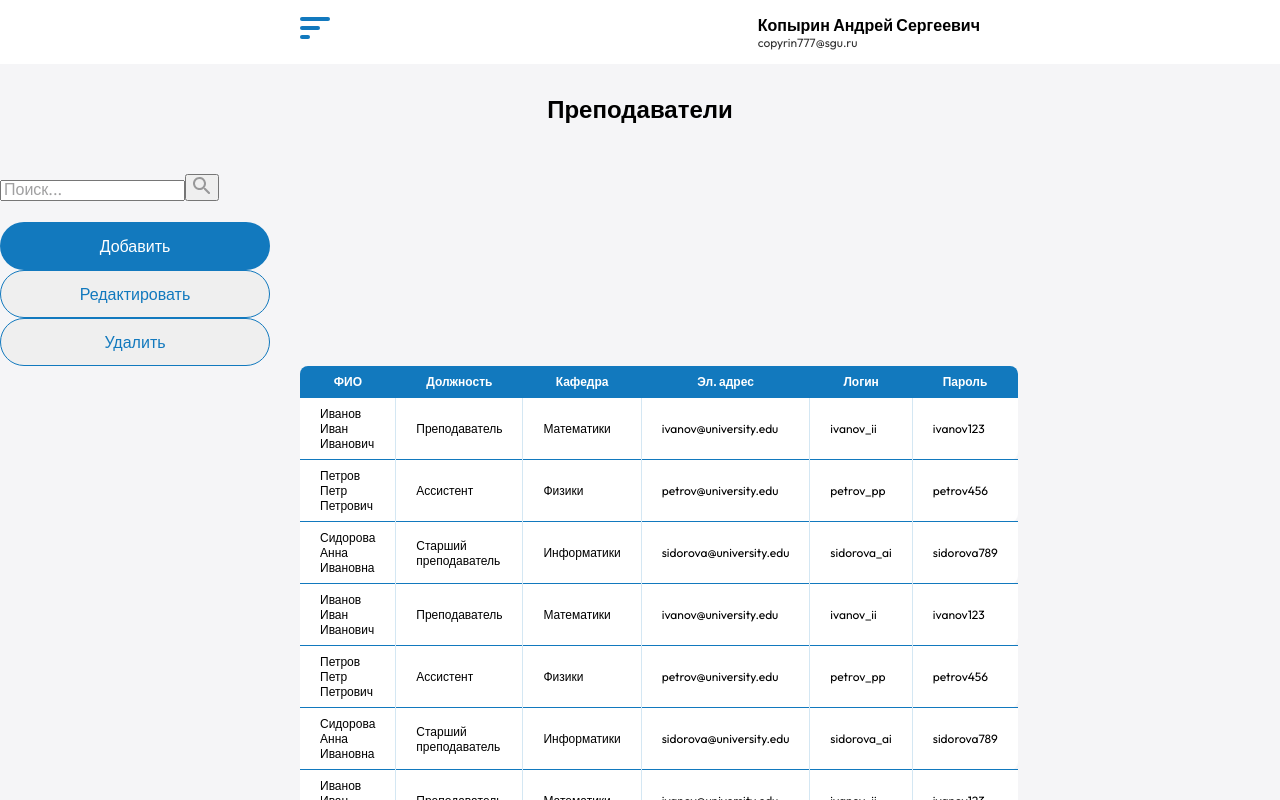
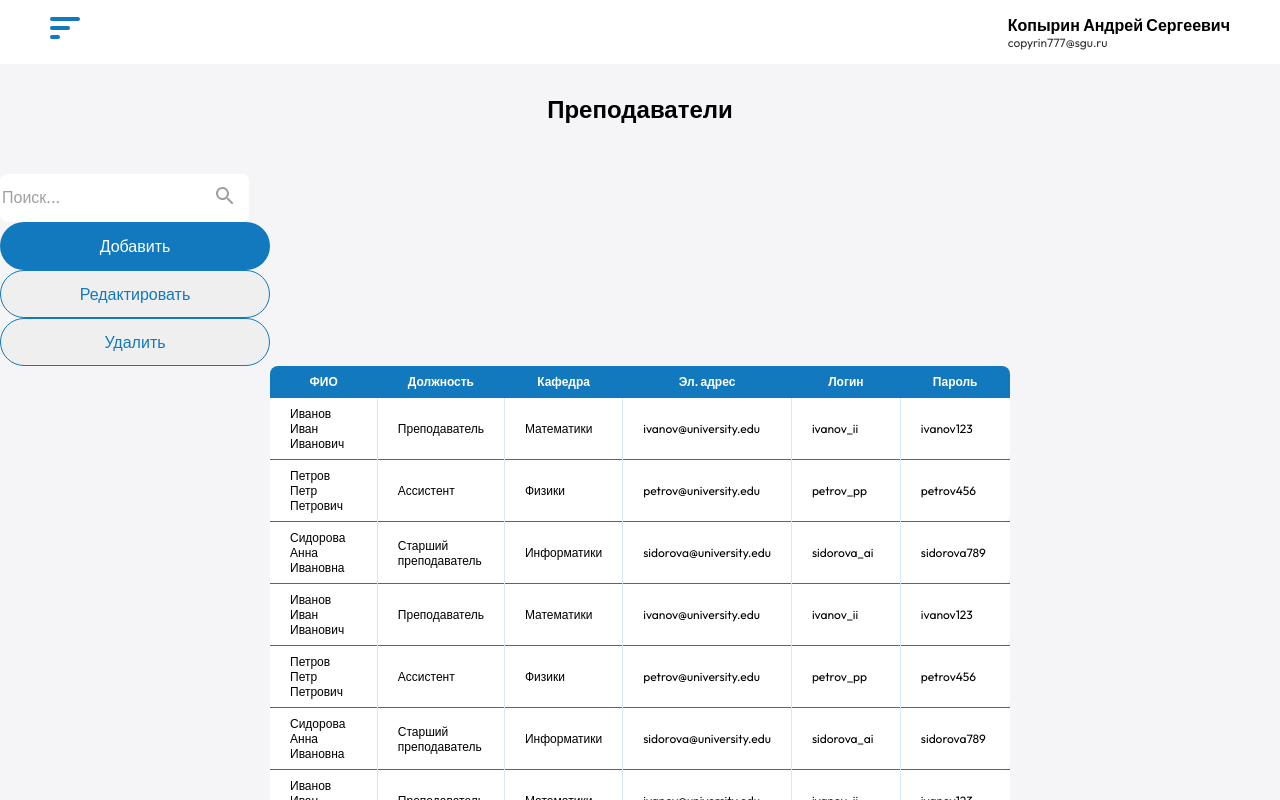
Before and after one commit to R3VV1L/R3VV1L.github.io-attendance-log, a React (Vite) app: page /attendance/teachers in a window 1280 px wide. Shown: the top 800 px of the page. Built offline with nearby package versions, Linux system fonts and the light colour scheme.

Commit message:
verstka / Изменит кнопка поиска

```diff
--- a/src/components/header/Header.css
+++ b/src/components/header/Header.css
@@ -6,7 +6,7 @@ header {
 
 .navbar {
   height: 100%;
-  padding: 0 300px;
+  padding: 0 50px;
   display: flex;
   justify-content: space-between;
   align-items: center;
--- a/src/components/search/Search.css
+++ b/src/components/search/Search.css
@@ -1,3 +1,52 @@
+.search-box {
+    height: 48px;
+    /* padding: 10px; */
+    position: relative;
+    display: inline-block;
+    background: #fff;
+    border-radius: 8px;
+  }
+
+/* Style the search field */
+.search-box-text {
+    height: inherit;
+    padding-right: 40px; /* Add space for the search button */
+    font-size: 16px;
+    border: none;
+    border-radius: 8px;
+    float: left;
+    width: 100%;
+
+  }
+
+  /* Style the submit button */
+  .search-bottom {
+    width: 48px;
+    height: inherit;
+    position: absolute;
+    top: 0;
+    right: 0;
+    padding: 10px;
+    background: #fff;
+    color: white;
+    font-size: 17px;
+    border: none;
+    border-radius: 0 8px 8px 0;
+    cursor: pointer;
+  }
+
+  .search-bottom:hover {
+    background: #0b7dda;
+  }
+
+  /* Clear floats */
+  .search-box::after {
+    content: "";
+    clear: both;
+    display: table;
+  }
+
+
 /* .box {
     background-color: transparent;
     display: flex;
@@ -18,9 +67,8 @@
     flex-direction: column;
     gap: 8px;
     left: 0;
-    position: fixed;
-    top: 0;
     width: 415px;
+
 }
 
 .box-div {
@@ -58,6 +106,7 @@
     background-color: #fff;
     cursor: pointer;
 }
+
 .box-magnifier:hover {
     display: block;
     margin: 0 auto;
--- a/src/components/search/Search.tsx
+++ b/src/components/search/Search.tsx
@@ -13,30 +13,26 @@ export const Search = () => {
   // };
 
   return (
-    <div className="box">
-      <div className="box-frame-wrapper">
-        <div className="box-frame">
-          <div className="box-div">
+    <form className="search-box">
         <input
-              className="box-text-wrapper"
+          className="search-box-text"
           type="search"
           placeholder="Поиск..."
           required
         />
         <button
-              className="box-magnifier"
+          className="search-bottom"
           onClick={() => console.log("click-click")}
         >
           <Magnifier />
         </button>
-          </div>
-        </div>
-      </div>
+
+
       {/*<ul>*/}
       {/*  {searchResults.map((result) => (*/}
       {/*    <li key={result.id}>{result.title}</li>*/}
       {/*  ))}*/}
       {/*</ul>*/}
-    </div>
+    </form>
   );
 };
--- a/src/components/tables/Table.css
+++ b/src/components/tables/Table.css
@@ -37,5 +37,5 @@ td:last-child {
 }
 
 .teacher-table {
-  padding: 0 300px;
+  padding: 0 270px;
 }
--- a/src/pages/teachers/Teachers.css
+++ b/src/pages/teachers/Teachers.css
@@ -1,6 +1,6 @@
 .prep-text {
   max-width: 100%;
-  padding: 30px 300px 50px 300px;
+  padding: 30px 50px 50px 50px;
   display: block;
 
 }
```
Lines whose indentation alone changed are shown as unchanged.
